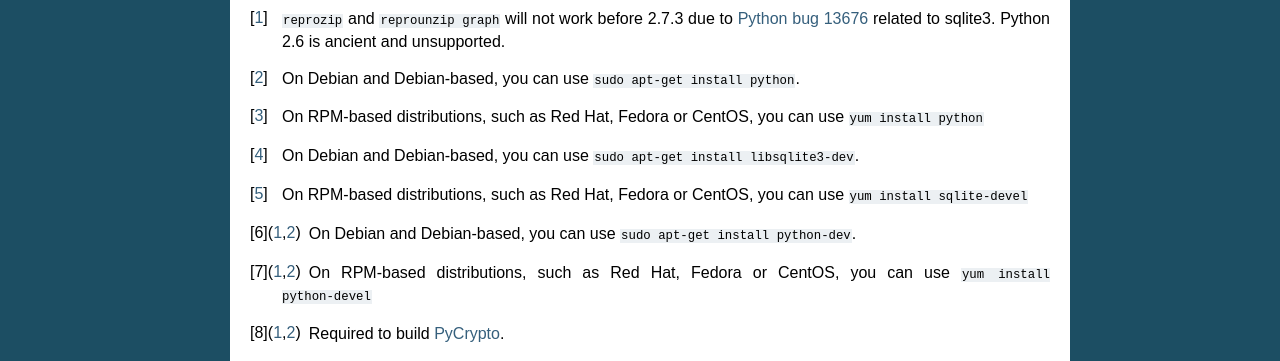
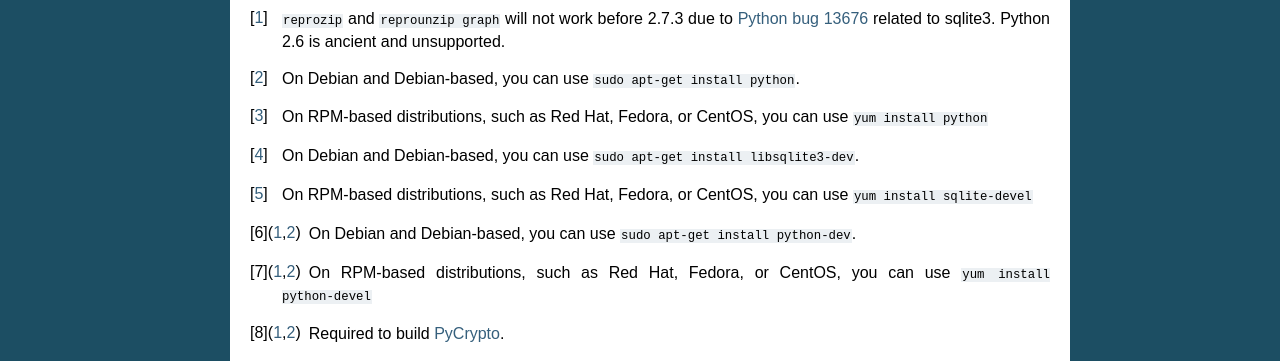
Before and after one commit to VIDA-NYU/reprozip, a Sphinx documentation site: the page built from docs/install.rst, in a window 1280 px wide and 900 px high, scrolled down 572 px. Shown: the part 152-513 px from the top of the window. Built offline with Sphinx 7.4.7, drawn with Linux system fonts in a browser that asks for light colours.

Commit message:
DOC: Nitpicking

```diff
--- a/docs/install.rst
+++ b/docs/install.rst
@@ -43,11 +43,11 @@ Besides Python and pip, each component or plugin to be used may have additional
 
 ..  [#bug] ``reprozip`` and ``reprounzip graph`` will not work before 2.7.3 due to `Python bug 13676 <http://bugs.python.org/issue13676>`__ related to sqlite3. Python 2.6 is ancient and unsupported.
 ..  [#deb] On Debian and Debian-based, you can use ``sudo apt-get install python``.
-..  [#yum] On RPM-based distributions, such as Red Hat, Fedora or CentOS, you can use ``yum install python``
+..  [#yum] On RPM-based distributions, such as Red Hat, Fedora, or CentOS, you can use ``yum install python``
 ..  [#deb2] On Debian and Debian-based, you can use ``sudo apt-get install libsqlite3-dev``.
-..  [#yum2] On RPM-based distributions, such as Red Hat, Fedora or CentOS, you can use ``yum install sqlite-devel``
+..  [#yum2] On RPM-based distributions, such as Red Hat, Fedora, or CentOS, you can use ``yum install sqlite-devel``
 ..  [#deb3] On Debian and Debian-based, you can use ``sudo apt-get install python-dev``.
-..  [#yum3] On RPM-based distributions, such as Red Hat, Fedora or CentOS, you can use ``yum install python-devel``
+..  [#yum3] On RPM-based distributions, such as Red Hat, Fedora, or CentOS, you can use ``yum install python-devel``
 ..  [#pycrypto] Required to build `PyCrypto <https://www.dlitz.net/software/pycrypto/>`__.
 ..  [#vis1] `VisTrails v2.2.3+ <http://www.vistrails.org/>`__ is required to run the workflow generated by the plugin.
 
--- a/docs/packing.rst
+++ b/docs/packing.rst
@@ -24,7 +24,7 @@ Multiple runs can also be traced and combined in a single package by using the f
 
 Note that the final package will be able to reproduce any of the runs, and files shared by multiple runs are only stored once.
 
-By default, if the operating system is based on Debian or RPM packages, (e.g.: Ubuntu, CentOS, ...), *reprozip* will also try to automatically identify the distribution packages from which the files come, using the available `package manager <http://en.wikipedia.org/wiki/Dpkg>`__ of the system. This is useful to provide more detailed information about the dependencies, as well as to further help when reproducing the experiment. However, note that the ``trace`` command can take some time doing that after the experiment finishes, depending on the number of file dependencies that the experiment has. To disable this feature, users may use the flag ``--dont-identify-packages``::
+By default, if the operating system is based on Debian or RPM packages (e.g.: Ubuntu, CentOS, Fedora, ...), *reprozip* will also try to automatically identify the distribution packages from which the files come, using the available package manager of the system. This is useful to provide more detailed information about the dependencies, as well as to further help when reproducing the experiment. However, note that the ``trace`` command can take some time doing that after the experiment finishes, depending on the number of file dependencies that the experiment has. To disable this feature, users may use the flag ``--dont-identify-packages``::
 
     $ reprozip trace --dont-identify-packages <command-line>
 
--- a/docs/unpacking.rst
+++ b/docs/unpacking.rst
@@ -162,7 +162,7 @@ The `installpkgs` Unpacker: Installing Software Packages
 
 By default, ReproZip identifies if the current environment already has the required software packages for the experiment, then using the installed ones for reproduction. For the non-installed software packages, it uses the dependencies packed in the original environment and extracted under the experiment directory.
 
-Users may also let ReproZip try and install all the dependencies of the experiment on their machine by using the *installpkgs* unpacker (``reprounzip installpkgs``). This unpacker currently works for distribution based on Debian or RPM packages (e.g.: Ubuntu, CentOS, ...), and uses the package manager to automatically install all the required software packages directly on the current machine, thus **interfering with your environment**.
+Users may also let ReproZip try and install all the dependencies of the experiment on their machine by using the *installpkgs* unpacker (``reprounzip installpkgs``). This unpacker currently works for distribution based on Debian or RPM packages (e.g.: Ubuntu, CentOS, Fedora, ...), and uses the package manager to automatically install all the required software packages directly on the current machine, thus **interfering with your environment**.
 
 To install the required dependencies, the following command should be used::
 
```
